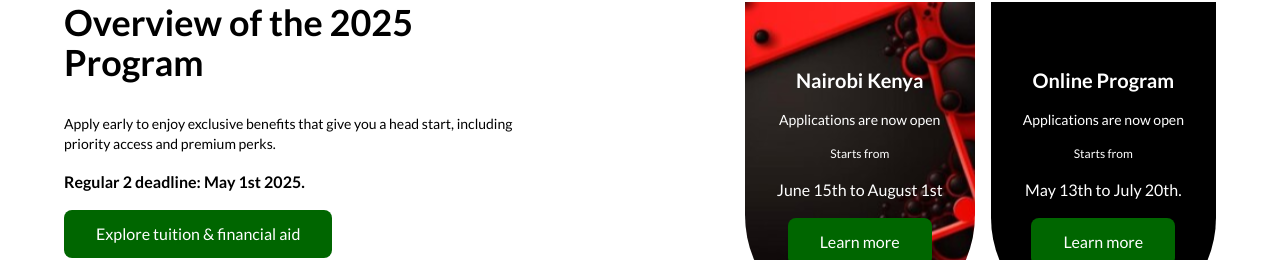
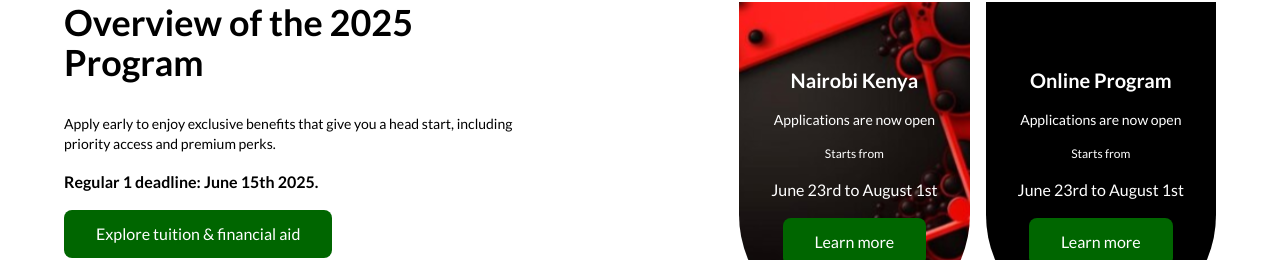
Before and after one commit to Okemwag/CodeKenya, a Next.js app in the folder client/: page / in a window 1280 px wide. Shown: the part 862-1122 px from the top of the page. Built offline with nearby package versions, Linux system fonts and the light colour scheme.

Commit message:
feat: Update applications deadline

```diff
--- a/client/src/app/pages/homePage/components/Overview.tsx
+++ b/client/src/app/pages/homePage/components/Overview.tsx
@@ -16,7 +16,7 @@ const Overview = () => {
             Apply early to enjoy exclusive benefits that give you a head start,
             including priority access and premium perks.
           </p>
-          <p className="font-semibold">Regular 2 deadline: May 1st 2025.</p>
+          <p className="font-semibold">Regular 1 deadline: June 15th 2025.</p>
           <div className="flex justify-center md:justify-start">
             <Link href="/tuition">
               <Button
@@ -34,7 +34,7 @@ const Overview = () => {
           <h2 className="font-bold text-xl">Nairobi Kenya</h2>
           <p className="text-sm">Applications are now open</p>
           <p className="text-xs">Starts from</p>
-          <p>June 15th to August 1st</p>
+          <p>June 23rd to August 1st</p>
           <Link href="/bootcamps">
             <Button type="button" title="Learn more" variant="btn_green_rect" />
           </Link>
@@ -43,7 +43,7 @@ const Overview = () => {
           <h2 className="font-bold text-xl">Online Program</h2>
           <p className="text-sm">Applications are now open</p>
           <p className="text-xs">Starts from</p>
-          <p> May 13th to July 20th.</p>
+          <p> June 23rd to August 1st</p>
           <Link href="/bootcamps">
             <Button type="button" title="Learn more" variant="btn_green_rect" />
           </Link>
--- a/client/src/app/tuition/components/PricingSection.tsx
+++ b/client/src/app/tuition/components/PricingSection.tsx
@@ -26,10 +26,10 @@ interface PricingPlan {
 const PricingSection = () => {
   const plans: PricingPlan[] = [
     {
-      title: "Free",
+      title: "Access Fee",
       planThemeColor: "primaryBlackColor",
       checkIconColor: "#000000ff",
-      price: 0,
+      price: 8,
       cycle: "",
       iconBgColor: "bg-[#e0e0e0ff]",
       textColor: "text-primaryBlackColor",
@@ -39,7 +39,7 @@ const PricingSection = () => {
       buttonShadow: "shadow-[0_2px_10px_rgba(0,0,0,0.3)]",
       expandIcon: true,
       features: [
-        { text: "Access for free" },
+        { text: "Access fee" },
         { text: "No Internship." },
         { text: "7 weeks online." },
       ],
```
